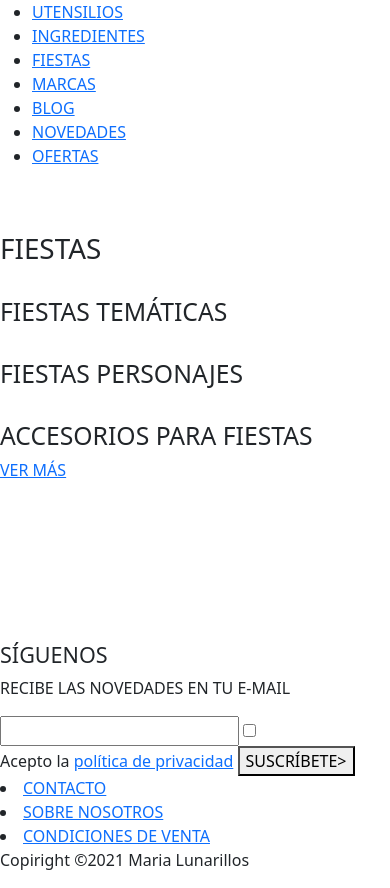
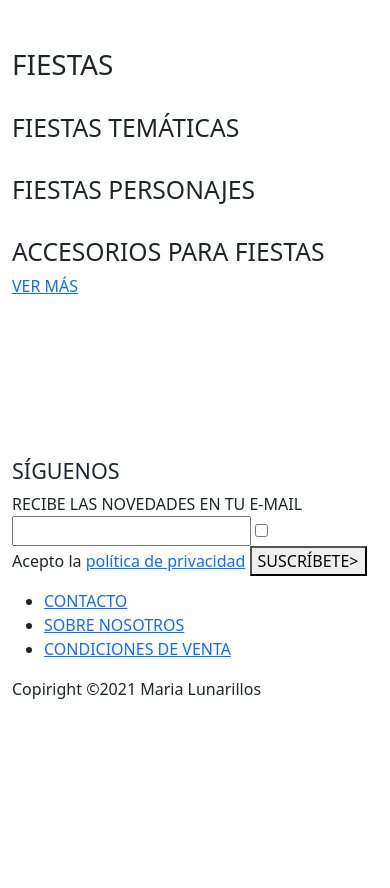
Before and after one commit to InnaIazovskaia/202201-W1CHWE-alejandro-inna-iazovskaia-, a website: page index.html in a window 390 px wide. After the commit the page ends 844 px from the top, so only its background shows below. Drawn offline with nearby package versions, Linux system fonts and the light colour scheme.

Commit message:
modified html stucture to mobile version

```diff
--- a/index.html
+++ b/index.html
@@ -9,21 +9,16 @@
       crossorigin="anonymous"
     />
     <meta name="viewport" content="width=device-width, initial-scale=1.0" />
-    <title>Document</title>
+    <title>Maria Lunarillos 2.0</title>
   </head>
   <body>
+    <div class="container">
       <header>
         <nav>
-        <ul>
-          <li><a href="">UTENSILIOS</a></li>
-          <li><a href="">INGREDIENTES</a></li>
-          <li><a href="">FIESTAS</a></li>
-          <li><a href="">MARCAS</a></li>
-          <li><a href="">BLOG</a></li>
-          <li><a href="">NOVEDADES</a></li>
-          <li><a href="">OFERTAS</a></li>
-        </ul>
+          <a href=""></a><a href=""></a><a href=""></a><a href=""></a
+          ><a href=""></a><a href=""></a><a href=""></a>
         </nav>
+        <img src="" alt="" />
         <img src="" alt="" />
       </header>
       <main>
@@ -73,20 +68,23 @@
           <a href=""></a>
         </section>
         <form>
-        <p>RECIBE LAS NOVEDADES EN TU E-MAIL</p>
-        <input type="email" />
+          <label for="newslater">RECIBE LAS NOVEDADES EN TU E-MAIL</label>
+          <input type="email" id="newslater" />
           <input type="checkbox" id="acepto" />
           <label for="acepto"
-          >Acepto la <a href="">política de privacidad</a></label
+            ><p>Acepto la <a href="">política de privacidad</a></p></label
           >
           <button type="submit">SUSCRÍBETE></button>
         </form>
         <nav>
+          <ul>
             <li><a href="">CONTACTO</a></li>
             <li><a href="">SOBRE NOSOTROS</a></li>
             <li><a href="">CONDICIONES DE VENTA</a></li>
+          </ul>
         </nav>
         <p>Copiright &copy;2021 Maria Lunarillos</p>
       </footer>
+    </div>
   </body>
 </html>
```
Lines whose indentation alone changed are shown as unchanged.
